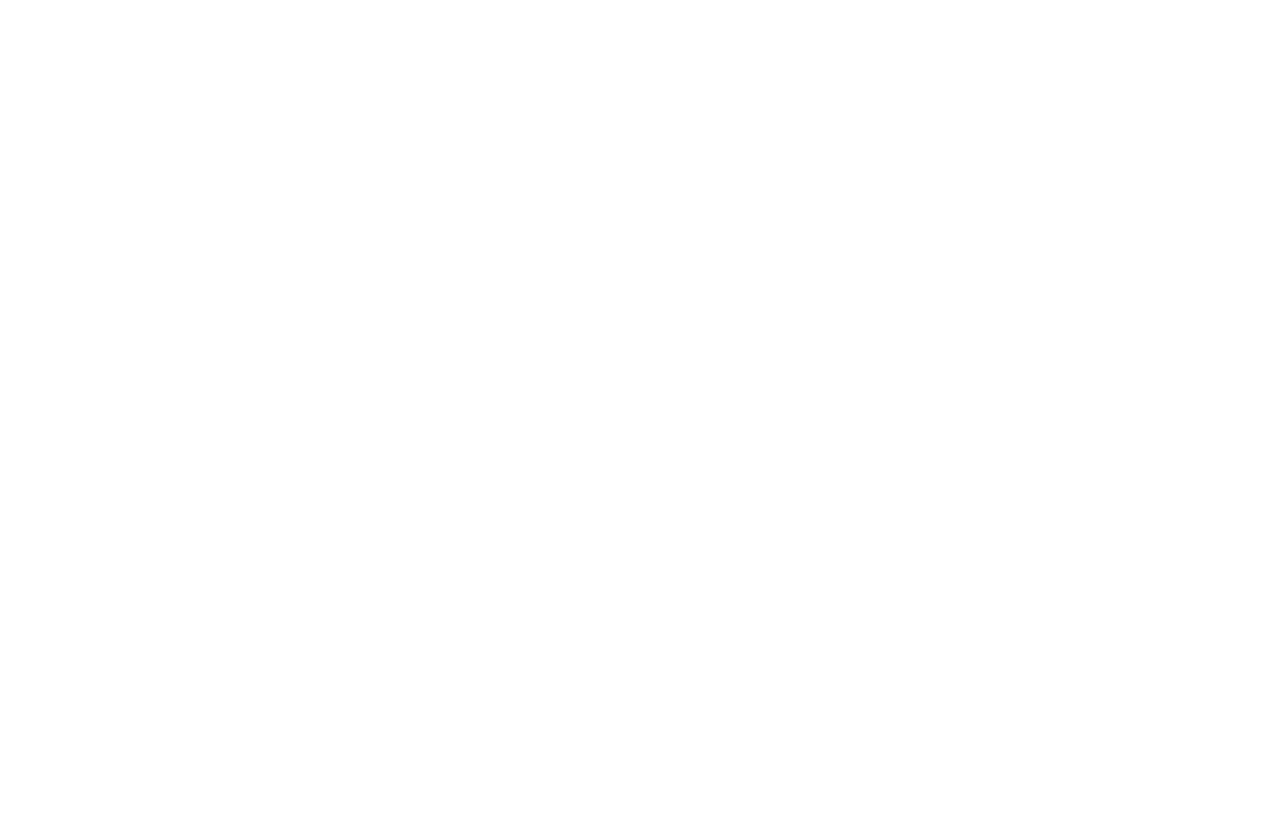
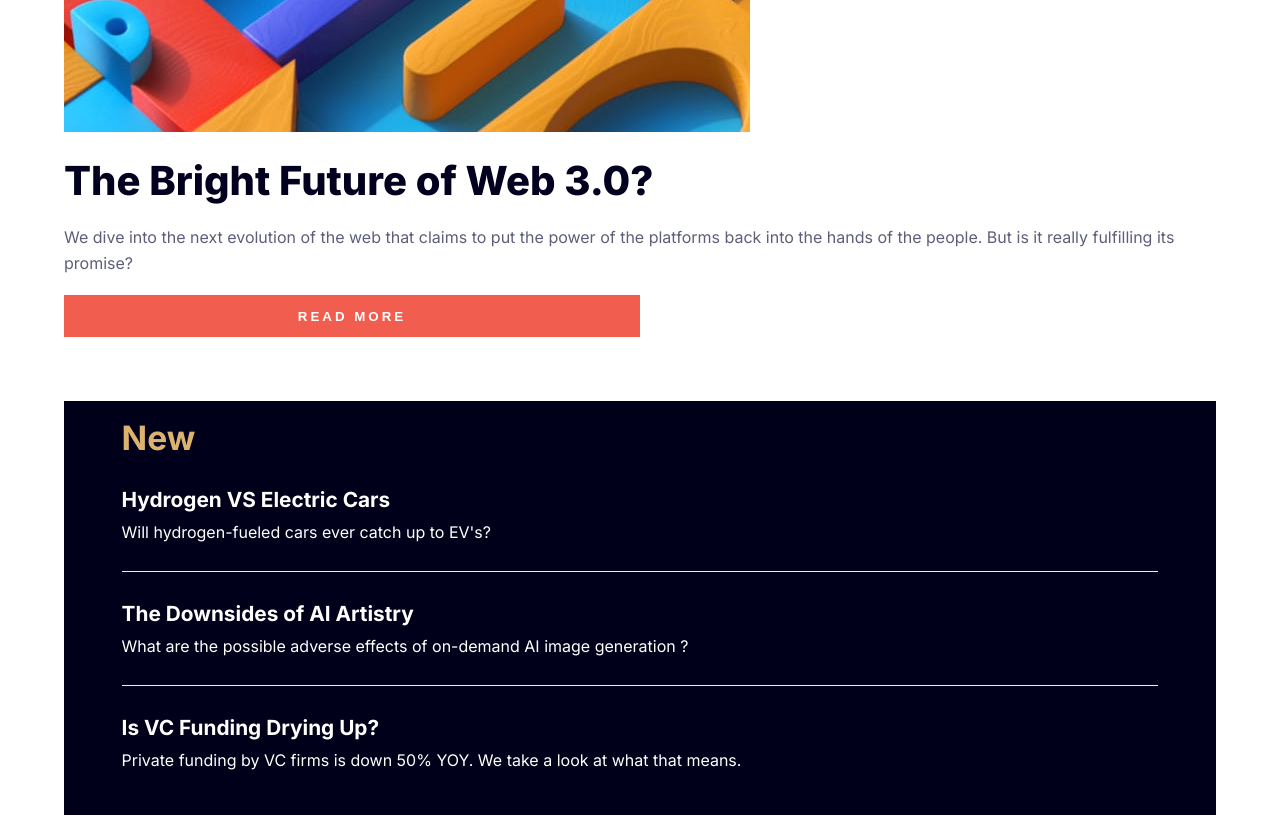
Before and after one commit to OscarAnillo/news-home-page-fe, a React (Create React App) app: page / in a window 1280 px wide. Shown: the part 560-1391 px from the top of the page. Before the commit the page ends 800 px from the top, so only its background shows below. Built offline with nearby package versions, Linux system fonts and the light colour scheme.

Commit message:
add hero component

```diff
--- a/src/App.css
+++ b/src/App.css
@@ -16,6 +16,9 @@
   /* border: 1px solid red; */
   width: 90%;
   margin: auto;
+}
+img {
+  max-width: 100%;
 }
 
 /* NavComponent */
@@ -54,3 +57,57 @@
   margin: 1.8em 0;
   text-align: left;
 }
+
+/* HeroComponent */
+.hero {
+  text-align: left;
+}
+.hero-title {
+  color: rgb(1, 0, 31);
+  font-size: 2.5rem;
+  font-weight: 800;
+  padding: .5em 0;
+}
+.hero-text {
+  color: hsl(236, 13%, 42%);
+  font-weight: 400;
+  font-size: 1rem;
+  line-height: 1.6em;
+  padding-bottom: 1.2em;
+}
+.hero-btn {
+  background-color: hsl(5, 85%, 63%);
+  border: none;
+  color: #fff;
+  font-weight: 700;
+  padding: 1em;
+  text-transform: uppercase;
+  letter-spacing: 3px;
+  width: 50%;
+}
+.dark {
+  background-color: hsl(240, 100%, 5%);
+  margin-top: 4em;
+  padding: 1em 0;
+  color: #fff;
+}
+.dark-inner {
+  width: 90%;
+  margin: auto;
+}
+.dark-inner h1 {
+  color: rgb(221, 178, 110);
+  font-size: 2.1rem;
+}
+.dark-inner-div {
+  padding: 1.8em 0;
+}
+.dark-inner-div h2 {
+  font-size: 1.3rem;
+  padding-bottom: .5em;
+}
+.dark-inner-div:nth-child(3) {
+  border: none;
+  border-top: 1px solid #eee;
+  border-bottom: 1px solid #eee;
+}
--- a/src/App.js
+++ b/src/App.js
@@ -3,6 +3,7 @@
 import NavComponent from './components/nav-component';
 
 import './App.css';
+import HeroComponent from './components/hero-component';
 
 function App() {
   const [showMenu, setShowMenu] = useState(false);
@@ -19,6 +20,7 @@
     <div className="App">
       <div className="container">
         <NavComponent showMenu={showMenu} setShowMenu={setShowMenu} />
+        <HeroComponent />
       </div>
     </div>
   );
--- /dev/null
+++ b/src/components/hero-component.js
@@ -0,0 +1,33 @@
+export default function HeroComponent(){
+    return (
+        <section className="hero">
+            <div>
+                <img src="/assets/images/image-web-3-mobile.jpg" alt="" />
+            </div>
+            <div>
+                <h1 className="hero-title">The Bright Future of Web 3.0?</h1>
+            </div>
+            <div>
+                <p className="hero-text">We dive into the next evolution of the web that claims to put the power of the platforms back into the hands of the people. But is it really fulfilling its promise?</p>
+                <button className="hero-btn">read more</button>
+            </div>
+            <div className="dark">
+                <div className="dark-inner">
+                    <h1>New</h1>
+                    <div className="dark-inner-div">
+                        <h2>Hydrogen VS Electric Cars</h2>
+                        <p>Will hydrogen-fueled cars ever catch up to EV's?</p>
+                    </div>
+                    <div className="dark-inner-div">
+                        <h2>The Downsides of AI Artistry</h2>
+                        <p>What are the possible adverse effects of on-demand AI image generation   ?</p>
+                    </div>
+                    <div className="dark-inner-div">
+                        <h2>Is VC Funding Drying Up?</h2>
+                        <p>Private funding by VC firms is down 50% YOY. We take a look at what that means.</p>
+                    </div>
+                </div>
+            </div>
+        </section>
+    )
+}
```
